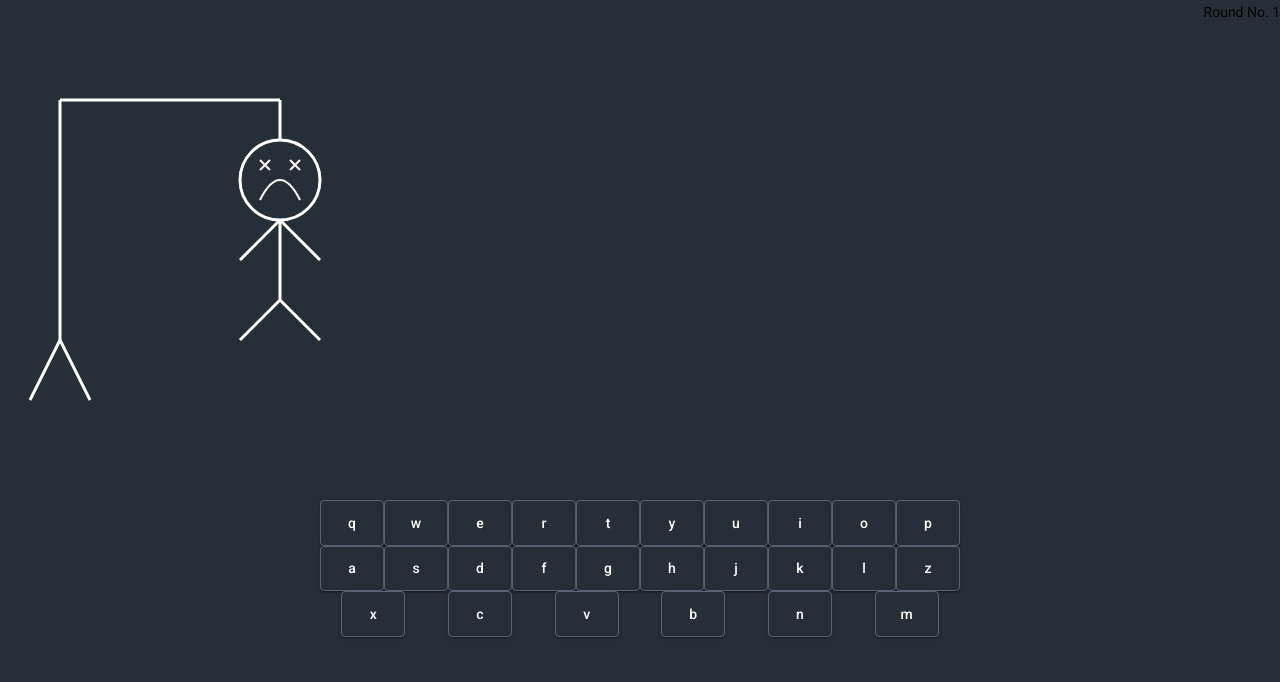
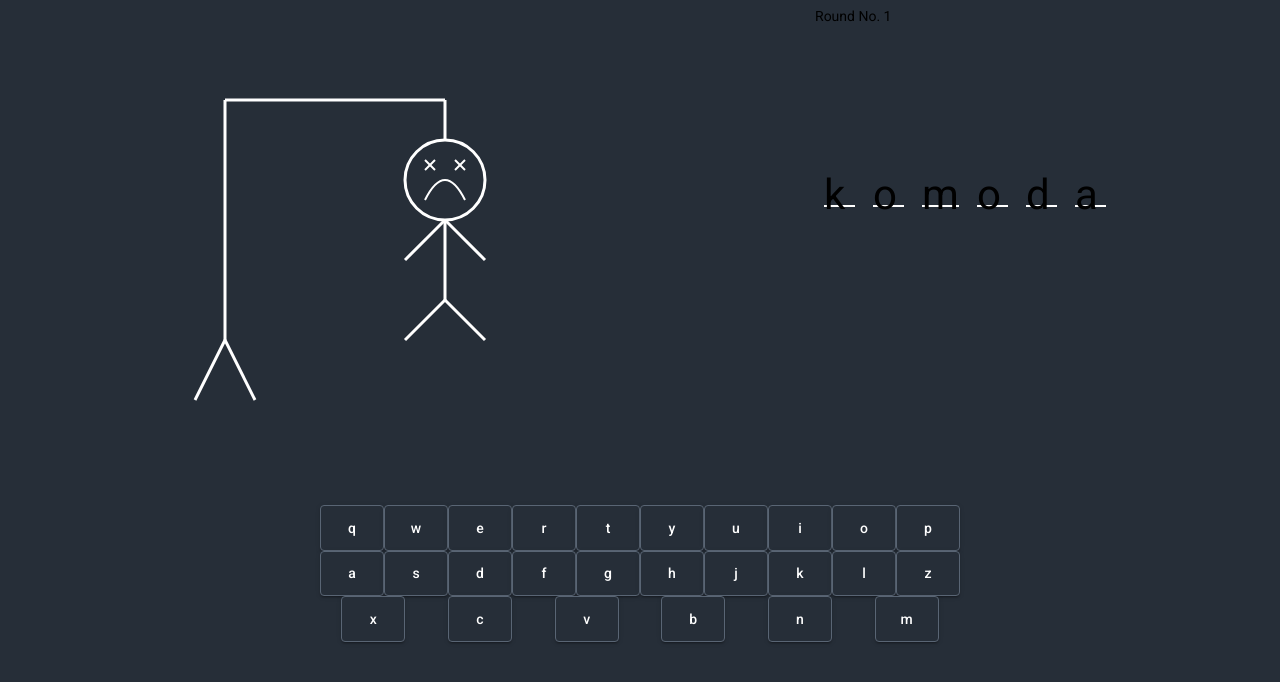
Before and after one commit to Aniau/hangman_angular, an Angular app: page / in a window 1280 px wide. Shown: the top 682 px of the page. Built offline with nearby package versions, Linux system fonts and the light colour scheme.

Commit message:
align flex components

```diff
--- a/src/app/hangman/hangman.component.css
+++ b/src/app/hangman/hangman.component.css
@@ -1,3 +1,3 @@
 svg{
-    display: block;
+    position: sticky;
 }
--- a/src/app/word-find/word-find.component.css
+++ b/src/app/word-find/word-find.component.css
@@ -1,19 +1,20 @@
 #round-number
 {
-    float: right;
-    margin-top: 2%;
+    margin: 2% auto auto auto;
 }
 
 #word-to-guess
 {
+    margin: 50% auto auto auto;
     display: flex;
     flex-direction: row;
-    justify-content: space-between;
+    justify-content: space-around;
 }
 
 #check-letter
 {
-    width: 7%;
+    width: 50px;
+    padding: 3%;
 }
 
 #bottom-border
--- a/src/app/word-find/word-find.component.html
+++ b/src/app/word-find/word-find.component.html
@@ -1,7 +1,7 @@
 <div id="round-number">Round No. {{ roundNumber }}</div>
 <div id="word-to-guess">
     <div id="check-letter" *ngFor="let letter of wordToGuess">
-        <div id="letter" *ngIf="show === true">{{ letter }}</div>
+        <div id="letter" >{{ letter }}</div>
         <div id="bottom-border"></div>
     </div>
 </div>
--- a/src/styles.css
+++ b/src/styles.css
@@ -10,7 +10,7 @@ body { margin: 0; font-family: Roboto, "Helvetica Neue", sans-serif; }
 {
     display: flex;
     flex-direction: row;
-    justify-content: space-between;
+    flex-wrap: wrap;
+    justify-content:space-around;
     align-content: center;
-    flex-wrap: wrap;
 }
```
